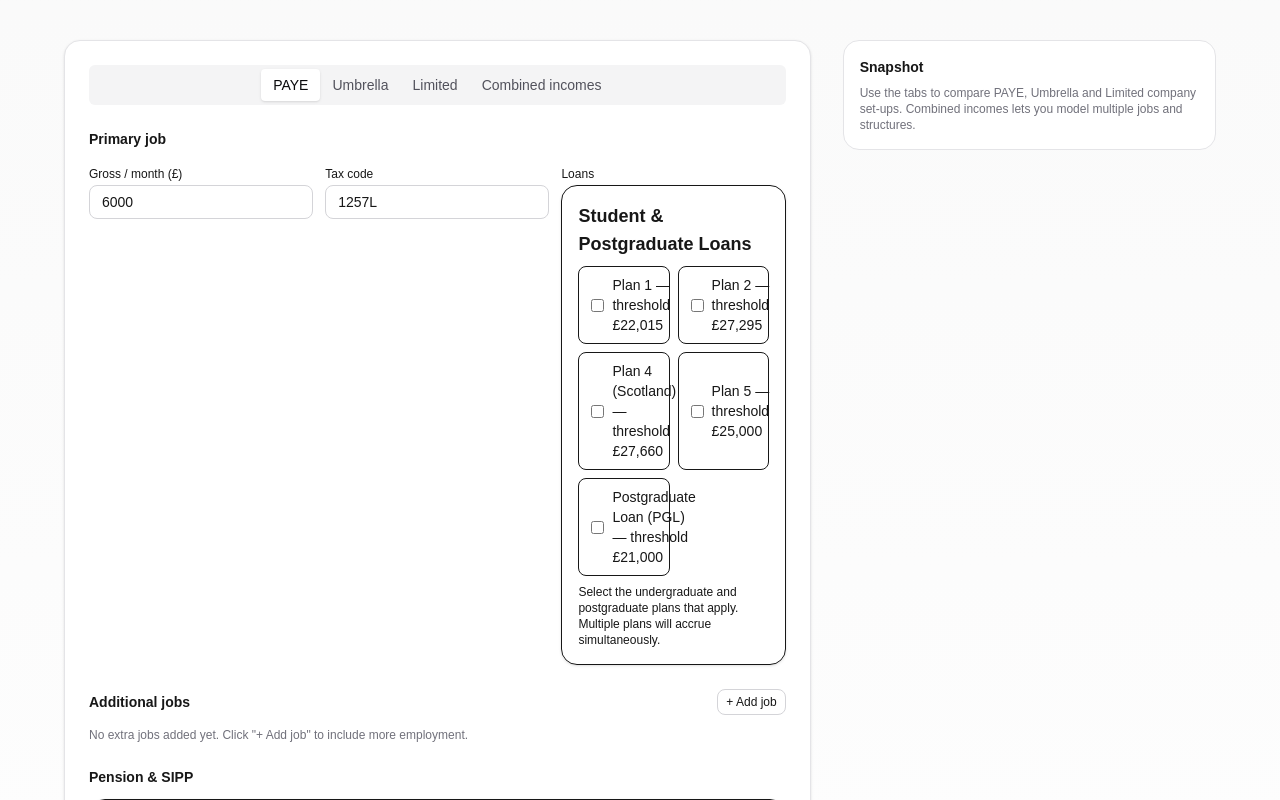
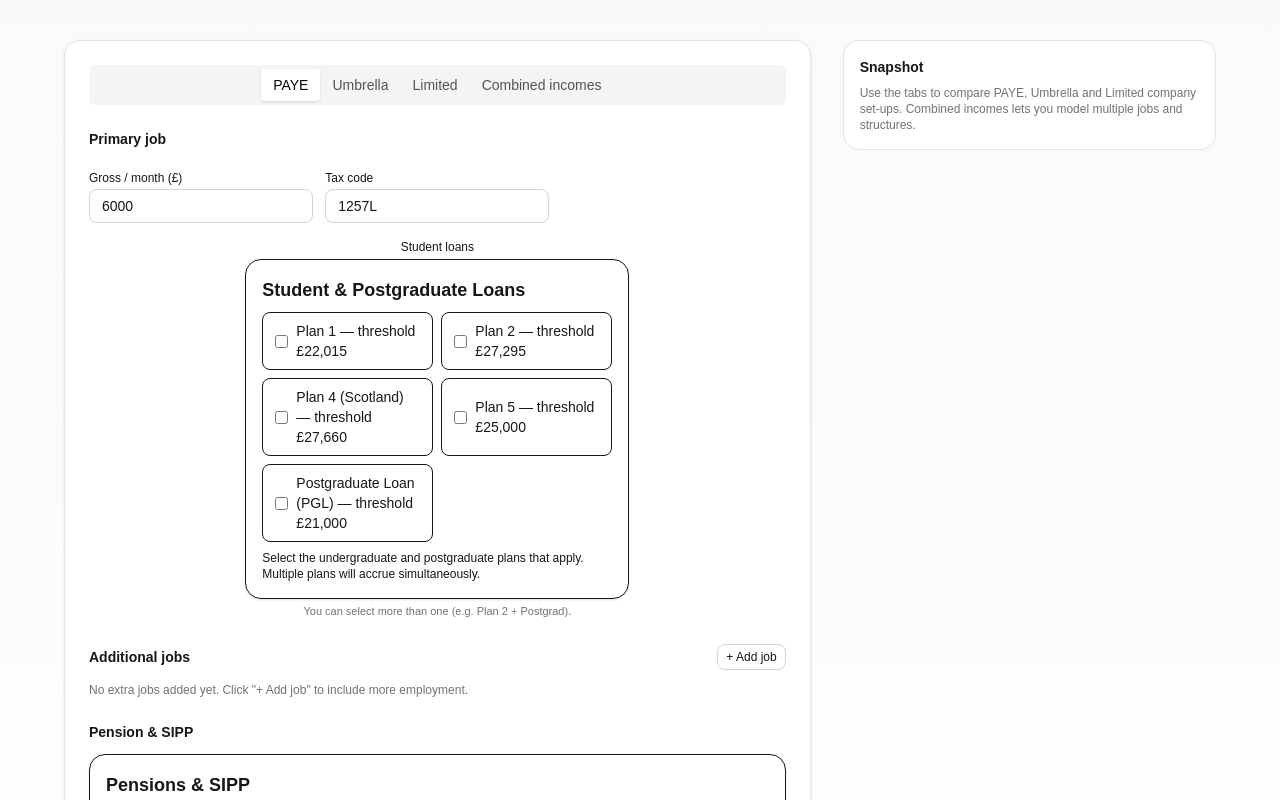
Before and after one commit to TCM2614/payroll-mvp, a Next.js app: page /calc in a window 1280 px wide. Shown: the top 800 px of the page. Built offline with nearby package versions, Linux system fonts and the light colour scheme.

Commit message:
ui: reorganize PayeTab primary job section with centered loans

```diff
--- a/src/components/tabs/PayeTab.tsx
+++ b/src/components/tabs/PayeTab.tsx
@@ -162,9 +162,13 @@ export function PayeTab() {
 
       {/* Primary job */}
 
-      <section className="space-y-3">
+      <section className="space-y-4">
 
         <h3 className="text-sm font-semibold">Primary job</h3>
+
+
+
+        {/* Gross + tax code side-by-side */}
 
         <div className="grid gap-3 sm:grid-cols-2 md:grid-cols-3">
 
@@ -204,13 +208,25 @@ export function PayeTab() {
 
           </div>
 
-          <div className="space-y-1">
+        </div>
 
-            <label className="text-xs font-medium">Loans</label>
 
-            {/* Multi-select loans (Plan 1/2, Postgrad, etc.) */}
+
+        {/* Loans row – centred, full width */}
+
+        <div className="flex justify-center">
+
+          <div className="w-full max-w-sm space-y-1">
+
+            <label className="block text-xs font-medium text-center">Student loans</label>
 
             <LoansMultiSelect value={loans} onChange={setLoans} />
+
+            <p className="text-[11px] text-center text-zinc-500">
+
+              You can select more than one (e.g. Plan 2 + Postgrad).
+
+            </p>
 
           </div>
 
```
